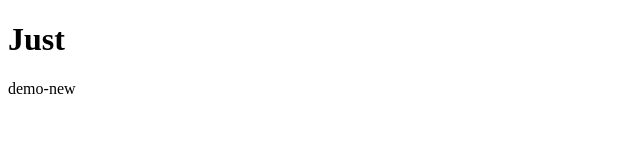
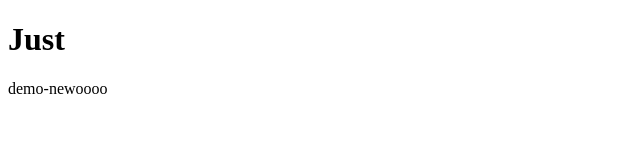
Before and after one commit to Sanjeev-kumar-seasia/demo, a plain HTML site: page sanjeev2/index.html in a window 1280 px wide. Shown: the full height of the page, 0-640 px from the left. Drawn offline with Linux system fonts and the light colour scheme.

Commit message:
Update index.html

```diff
--- a/sanjeev2/index.html
+++ b/sanjeev2/index.html
@@ -3,7 +3,7 @@
 <body>
 
 <h1>Just</h1>
-<p>demo-new</p>
+<p>demo-newoooo</p>
 
 </body>
 </html>
```
